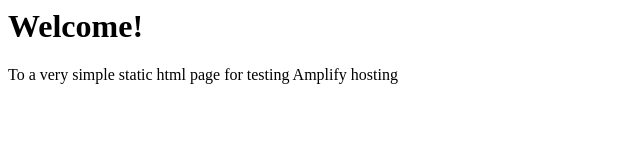
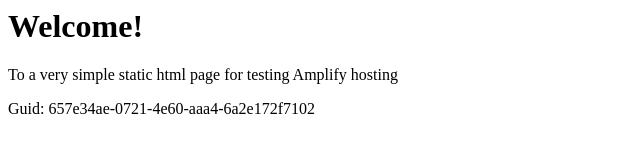
Before and after one commit to amplify-github-test-hkg/Github-PR-Commit-Integration-Test-DoNotTouch-Gith-OKSLNVO2-v1-prod-ap-east-1, a website: page src/index.html in a window 1280 px wide. Shown: the whole page, without its empty margins (0-640 px from the left). Drawn offline with Linux system fonts and the light colour scheme.

Commit message:
commit from integ tests

```diff
--- a/src/index.html
+++ b/src/index.html
@@ -1,3 +1,5 @@
+
+
 <html lang="en">
 
 <head>
@@ -10,6 +12,6 @@
 <body>
     <h1>Welcome!</h1>
     <p>To a very simple static html page for testing Amplify hosting</p>
-</body>
+    <p>Guid: 657e34ae-0721-4e60-aaa4-6a2e172f7102</p></body>
 
 </html>
```
